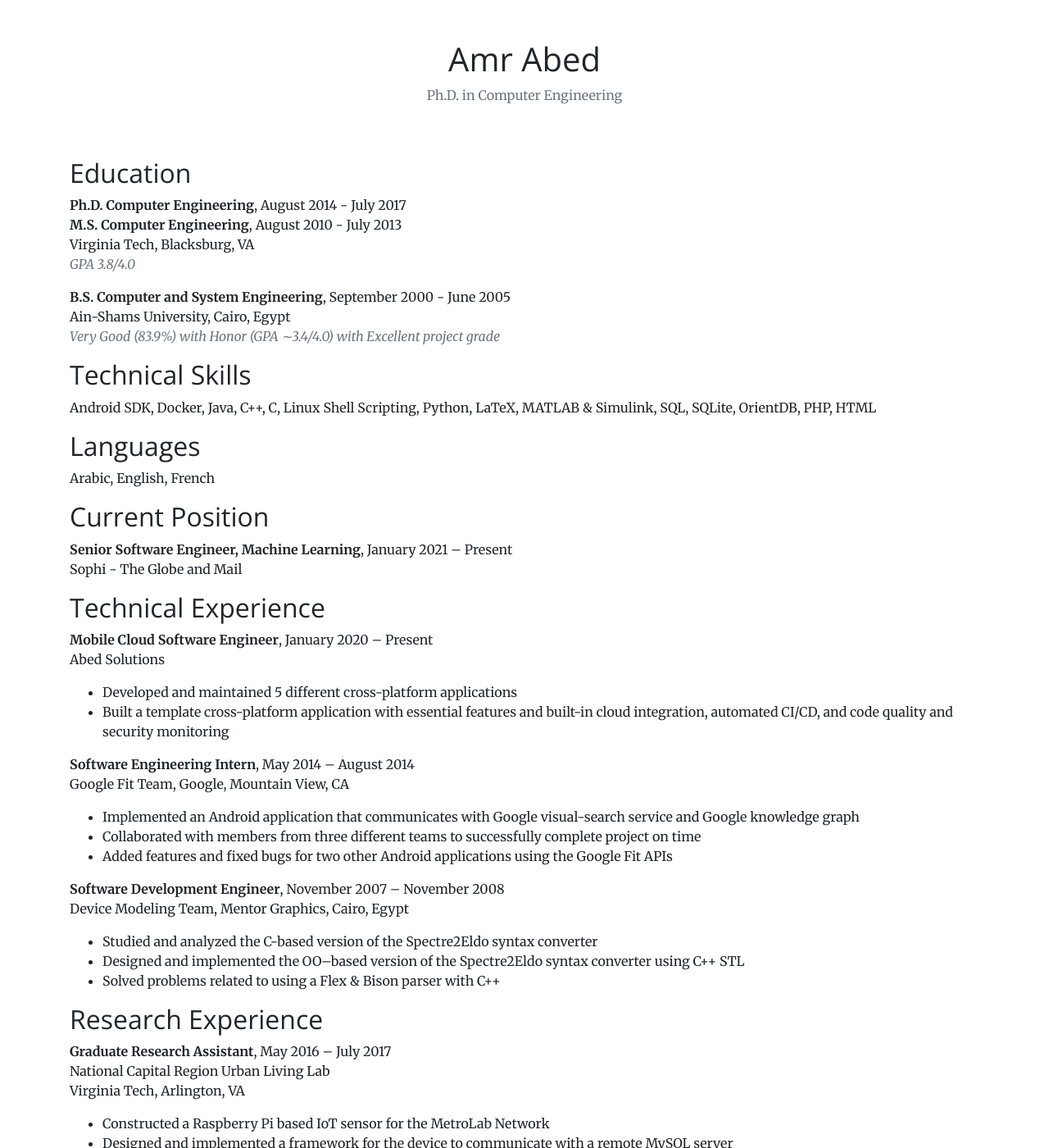
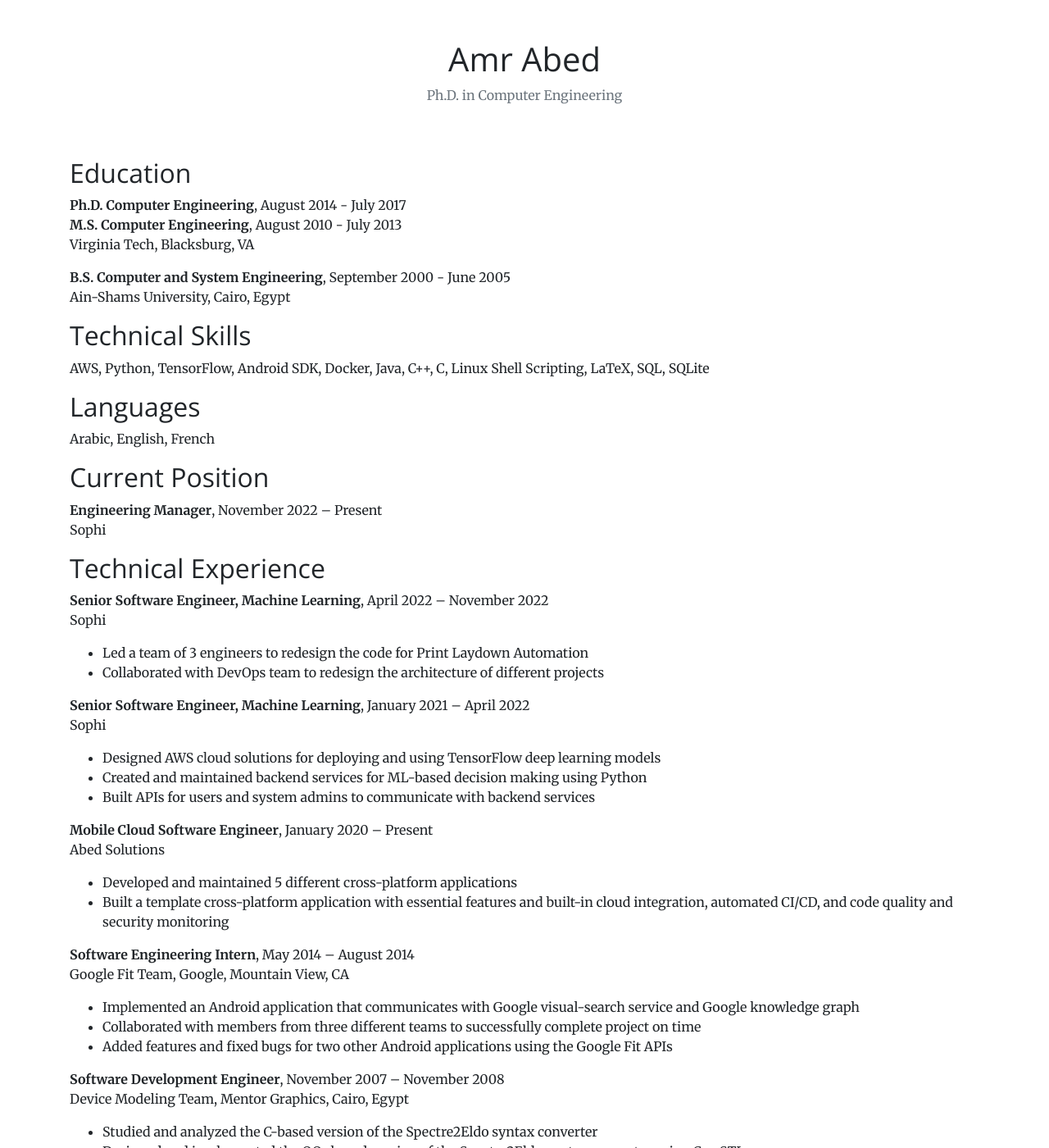
Before and after one commit to amrabed/amrabed.github.io, a Jekyll site: the page built from resume/index.html, in a window 1280 px wide and 1400 px high. Shown: the whole window at 82% size. Built offline with Jekyll 4.4.1, drawn with Linux system fonts in a browser that asks for light colours; nearby versions of some CDN libraries; a style sheet for code colours, icons or effects is not loaded.

Commit message:
Update resume

```diff
--- a/resume/index.html
+++ b/resume/index.html
@@ -12,32 +12,41 @@ layout: default
         <p><strong>Ph.D. Computer Engineering</strong>, August 2014 - July 2017<br>
             <strong>M.S. Computer Engineering</strong>, August 2010 - July 2013<br>
             Virginia Tech, Blacksburg, VA<br>
-            <em class="text-muted">GPA 3.8/4.0</em></p>
         <p>
             <strong>B.S. Computer and System Engineering</strong>, September 2000 - June 2005<br>
             Ain-Shams University, Cairo, Egypt<br>
-            <em class="text-muted">
-                Very Good (83.9%) with Honor (GPA <span class="math inline">∼</span>3.4/4.0) with Excellent project
-                grade
-            </em>
         </p>
     </div>
 
     <div id="skills">
         <h2>Technical Skills</h2>
-        <p>Android SDK, Docker, Java, C++, C, Linux Shell Scripting, Python, LaTeX, MATLAB & Simulink,
-            SQL, SQLite, OrientDB, PHP, HTML</p>
+        <p>AWS, Python, TensorFlow, Android SDK, Docker, Java, C++, C, Linux Shell Scripting, LaTeX, SQL, SQLite</p>
     </div>
 
     <div id="languages"><h2>Languages</h2>
         <p>Arabic, English, French</p>
     </div>
     <div id="current"><h2>Current Position</h2>
-        <p><strong>Senior Software Engineer, Machine Learning</strong>,
-            January 2021 – Present<br/>
-            Sophi - The Globe and Mail<br/>
+        <p><strong>Engineering Manager</strong>,
+            November 2022 – Present<br/>
+            Sophi<br/>
     </div>
     <div id="technical"><h2>Technical Experience</h2>
+        <p><strong>Senior Software Engineer, Machine Learning</strong>,
+            April 2022 – November 2022<br/>
+            Sophi</p>
+        <ul>
+            <li>Led a team of 3 engineers to redesign the code for Print Laydown Automation</li>
+            <li>Collaborated with DevOps team to redesign the architecture of different projects</li>
+        </ul>
+        <p><strong>Senior Software Engineer, Machine Learning</strong>,
+            January 2021 – April 2022<br/>
+            Sophi</p>
+        <ul>
+            <li>Designed AWS cloud solutions for deploying and using TensorFlow deep learning models</li>
+            <li>Created and maintained backend services for ML-based decision making using Python</li>
+            <li>Built APIs for users and system admins to communicate with backend services</li>
+        </ul>
         <p><strong>Mobile Cloud Software Engineer</strong>,
             January 2020 – Present<br/>
             Abed Solutions</p>
```
